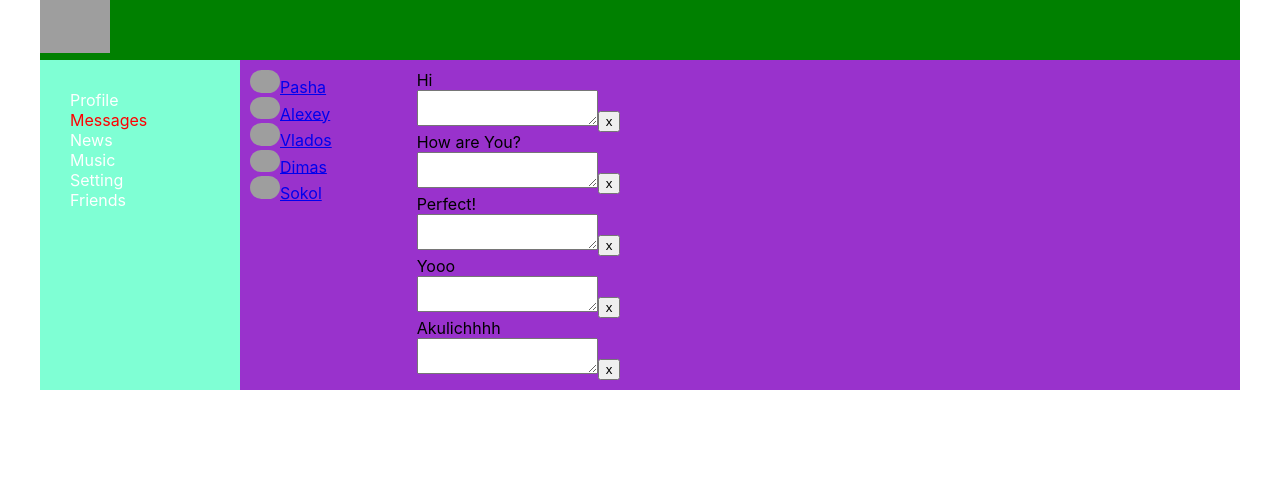
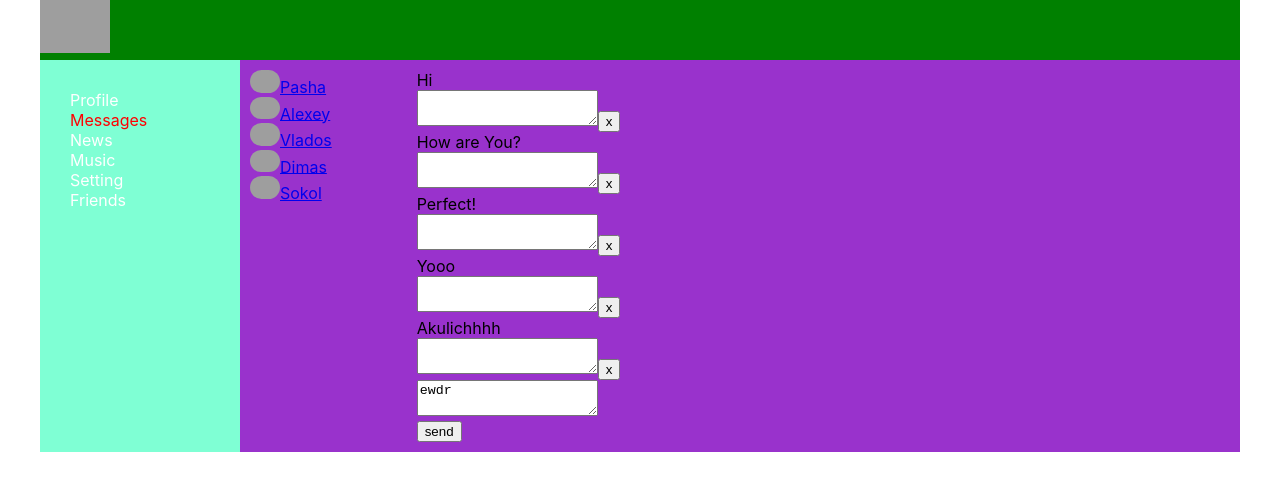
Before and after one commit to P4VL1K/soc-network, a React (Create React App) app: page /dialogs in a window 1280 px wide. Shown: the top 490 px of the page. Built offline with nearby package versions, Linux system fonts and the light colour scheme; grey boxes are pictures that could not be loaded.

Commit message:
40 level

```diff
--- a/src/App.tsx
+++ b/src/App.tsx
@@ -5,11 +5,11 @@ import Navbar from "./components/Navbar/Navbar";
 import Profile from "./components/Profile/Profile";
 import Dialogs from "./components/Dialogs/Dialogs";
 import {BrowserRouter, Route} from "react-router-dom";
-import {ActionsTypes, StateType} from "./redux/state";
+import {ActionsTypes, StateType, StoreType} from "./redux/state";
 
 type PropsType = {
-    state: StateType
     dispatch: (action: ActionsTypes) => void
+    store: StoreType
 }
 
 const App = (props: PropsType) => {
@@ -19,8 +19,8 @@ const App = (props: PropsType) => {
                 <Header/>
                 <Navbar/>
                 <div className='app-wrapper-content'>
-                <Route path='/dialogs' render={ () => <Dialogs state={props.state.dialogsPage} />}/>
-                <Route path='/profile' render={ () => <Profile profilePage={props.state.profilePage}
+                    <Route path='/dialogs' render={() => <Dialogs store={props.store}/>}/>
+                    <Route path='/profile' render={() => <Profile profilePage={props.store.getState().profilePage}
                                                                   dispatch={props.dispatch}/>}/>
                 </div>
                 {/*<Profile/>*/}
--- a/src/components/Dialogs/Dialogs.tsx
+++ b/src/components/Dialogs/Dialogs.tsx
@@ -1,8 +1,14 @@
-import React from "react";
+import React, {ChangeEvent} from "react";
 import s from './Dialogs.module.css'
 import DialogItem from "./DialogItem/DialogItem";
-import Message  from "./Message/Message";
-import {DialogsPageType, StateType} from "../../redux/state";
+import Message from "./Message/Message";
+import {
+    DialogsPageType,
+    sendMessageCreator,
+    StateType,
+    StoreType,
+    updateNewMessageBodyCreator
+} from "../../redux/state";
 
 export type DialogsDataType = {
     id: number
@@ -13,20 +19,50 @@ export type MessagesDataType = {
     message: string
 }
 
-type PropsType ={
-    state: DialogsPageType
+type PropsType = {
+    store: StoreType
 }
 
 const Dialogs = (props: PropsType) => {
-    let dialogsElements = props.state.dialogs.map(dialog => <DialogItem name={dialog.name} id={dialog.id}/>)
-    let messagesElements = props.state.messages.map(message => <Message message={message.message}/>)
+
+    let state = props.store.getState().dialogsPage
+
+    let dialogsElements = state.dialogs.map(dialog => <DialogItem name={dialog.name} id={dialog.id}/>)
+    let messagesElements = state.messages.map(message => <Message message={message.message}/>)
+    let newMessageBody = state.newMessageBody
+
+    let onSendMessageClick = () => {
+        props.store.dispatch(sendMessageCreator())
+    }
+    let onNewMessageChange = (e: ChangeEvent<HTMLTextAreaElement>) => {
+        if (e.currentTarget) {
+            let body = e.currentTarget.value
+            props.store.dispatch(updateNewMessageBodyCreator(body))
+        }
+    }
+
+
     return (
         <div className={s.dialogs}>
             <div className={s.dialogsItems}>
                 {dialogsElements}
             </div>
             <div className={s.messages}>
-                {messagesElements}
+                <div>
+                    {messagesElements}
+                </div>
+                <div>
+                    <div>
+                        <textarea
+                            value={newMessageBody}
+                            placeholder='Enter your message'
+                            onChange={onNewMessageChange}>
+                    </textarea>
+                    </div>
+                    <div>
+                        <button onClick={onSendMessageClick}>send</button>
+                    </div>
+                </div>
             </div>
         </div>
     );
--- a/src/index.tsx
+++ b/src/index.tsx
@@ -7,7 +7,7 @@ import store from "./redux/state";
 
 export let rerenderEntireTree = () => {
     ReactDOM.render( <React.StrictMode>
-            <App state={store.getState()} dispatch={store.dispatch.bind(store)} />
+            <App store={store} dispatch={store.dispatch.bind(store)} />
         </React.StrictMode>,
         document.getElementById('root') as HTMLElement
     );
--- a/src/redux/state.tsx
+++ b/src/redux/state.tsx
@@ -1,8 +1,10 @@
 import {DialogsDataType, MessagesDataType} from "../components/Dialogs/Dialogs";
 import {PostDataType} from "../components/Profile/MyPosts/MyPosts";
 
-const ADD_POST = 'ADD-POST'
-const UPDATE_NEW_POST_TEXT = 'UPDATE-NEW-POST-TEXT'
+const ADD_POST = 'ADD_POST'
+const UPDATE_NEW_POST_TEXT = 'UPDATE_NEW_POST_TEXT'
+const NEW_MESSAGE_BODY = 'NEW_MESSAGE_BODY'
+const SEND_MESSAGE = 'SEND_MESSAGE'
 
 export type ProfilePageType = {
     posts: Array<PostDataType>
@@ -11,6 +13,7 @@ export type ProfilePageType = {
 export type DialogsPageType = {
     dialogs: Array<DialogsDataType>
     messages: Array<MessagesDataType>
+    newMessageBody: string
 }
 type SidebarType = {
     id: number
@@ -29,15 +32,21 @@ export type StoreType = {
     dispatch: (action: ActionsTypes) => void
 }
 
-export type ActionsTypes = AddPostActionType | UpdateNewPostActionType
+export type ActionsTypes = AddPostActionType | UpdateNewPostActionType | sendMessageCreatorType | updateNewMessageBodyCreatorType
 
 type AddPostActionType = {
-    type: 'ADD-POST'
+    type: 'ADD_POST'
 }
-
 type UpdateNewPostActionType = {
-    type: 'UPDATE-NEW-POST-TEXT'
+    type: 'UPDATE_NEW_POST_TEXT'
     newText: string
+}
+type sendMessageCreatorType = {
+    type: 'SEND_MESSAGE'
+}
+type updateNewMessageBodyCreatorType ={
+    type: 'NEW_MESSAGE_BODY'
+    body: string
 }
 
 const store: StoreType = {
@@ -64,6 +73,7 @@ const store: StoreType = {
                 {id: 4, message: "Yooo"},
                 {id: 5, message: "Akulichhhh"},
             ],
+            newMessageBody: 'ewdr',
         },
         sidebar: [
             {id: 1, name: "Alex"},
@@ -72,7 +82,6 @@ const store: StoreType = {
         ]
     },
     _callSubscriber() {
-        console.log('hi')
     },
     subscribe(observer: () => void) {
         this._callSubscriber = observer
@@ -82,7 +91,7 @@ const store: StoreType = {
     },
 
     dispatch(action){
-        if (action.type === 'ADD-POST') {
+        if (action.type === ADD_POST) {
             const newPost: PostDataType = {
                 id: 5,
                 message: this._state.profilePage.newPostText,
@@ -91,15 +100,25 @@ const store: StoreType = {
             this._state.profilePage.posts.push(newPost)
             this._state.profilePage.newPostText = '';
             this._callSubscriber()
-        } else if (action.type === 'UPDATE-NEW-POST-TEXT') {
+        } else if (action.type === UPDATE_NEW_POST_TEXT) {
             this._state.profilePage.newPostText = action.newText;
+            this._callSubscriber()
+        } else if (action.type === NEW_MESSAGE_BODY) {
+            this._state.dialogsPage.newMessageBody = action.body;
+            this._callSubscriber()
+        } else if (action.type === SEND_MESSAGE) {
+            let body = this._state.dialogsPage.newMessageBody
+            this._state.dialogsPage.newMessageBody = ''
+            this._state.dialogsPage.messages.push({id: 6, message: body})
             this._callSubscriber()
         }
     }
 }
 
 export const addPostActionCreator = (): AddPostActionType =>  ({type: ADD_POST})
-
 export const updateNewPostTextActionCreator = (text: string): UpdateNewPostActionType => ({type: UPDATE_NEW_POST_TEXT, newText: text})
 
+export const sendMessageCreator = () : sendMessageCreatorType =>  ({type: SEND_MESSAGE})
+export const updateNewMessageBodyCreator = (body: string) : updateNewMessageBodyCreatorType => ({type: NEW_MESSAGE_BODY, body: body})
+
 export default store
```
Lines whose indentation alone changed are shown as unchanged.
